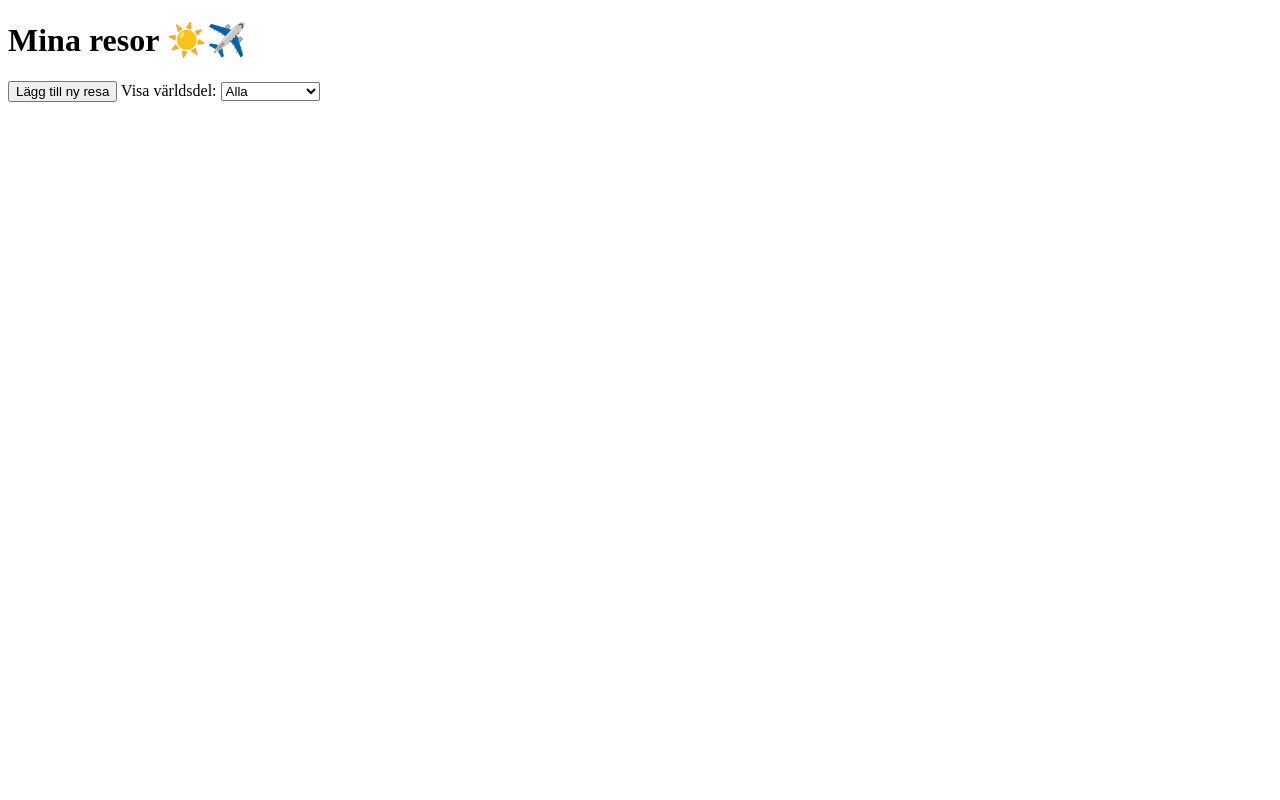
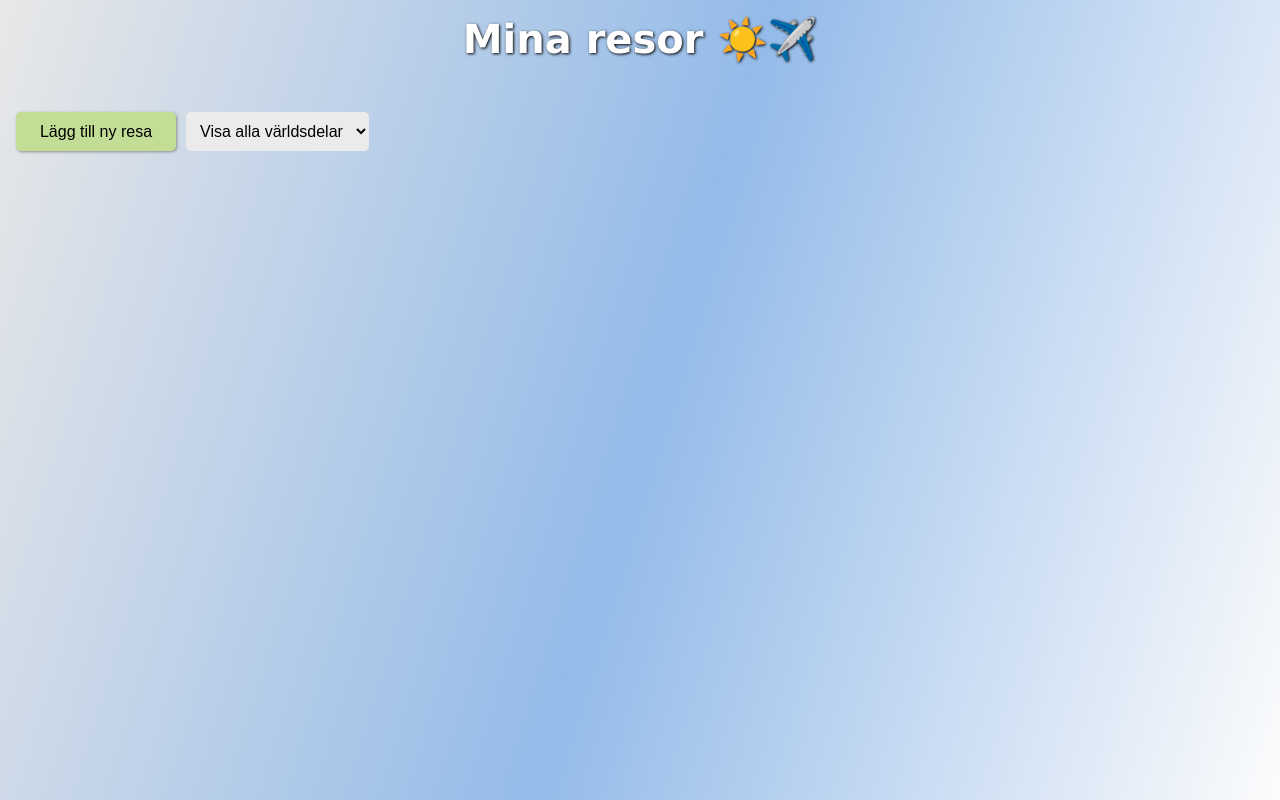
Before and after one commit to hannakinnander/CRUD_application, a website: page index.html in a window 1280 px wide. Drawn offline with Linux system fonts and the light colour scheme.

Commit message:
added background, font for header, button-styling and flex for main content

```diff
--- a/index.html
+++ b/index.html
@@ -14,9 +14,8 @@
     <main>
         <div class="menu">
             <button class="addDestination">Lägg till ny resa</button>
-            <label for="continentSelector">Visa världsdel:</label>
             <select id="continentSelector">
-                <option value="">Alla</option>
+                <option value="">Visa alla världsdelar</option>
                 <option value="1">Asien</option>
                 <option value="2">Afrika</option>
                 <option value="3">Nordamerika</option>
--- a/style.css
+++ b/style.css
@@ -0,0 +1,65 @@
+* {
+    margin: 0;
+    padding: 0;
+    box-sizing: border-box;
+}
+body {
+    background: #fcfcfc;
+    background: linear-gradient(287deg, rgba(252, 252, 252, 1) 0%, rgba(148, 187, 233, 1) 49%, rgba(232, 232, 232, 1) 100%);background-color: rgb(224, 255, 255);
+    height: 100vh;
+    background-size: cover;
+    background-repeat: no-repeat;
+}
+header {
+    height: 6rem;
+    padding: 1rem;
+}
+
+header h1 {
+    font-size: 2.5rem;
+    font-family:Verdana, Geneva, Tahoma, sans-serif;
+    color:rgb(255, 255, 255);
+    text-align: center;
+    text-shadow: 1px 1px 3px black;
+}
+
+}
+main {
+    display: flex;
+    flex-direction: column;
+
+}
+.menu {
+    padding: 1rem;
+    display: flex;
+    gap: 10px;
+
+}
+.menu button {
+    width: 10rem;
+    font-size: 1rem;
+    padding: 10px;
+    border: none;
+    border-radius: 5px;
+    box-shadow: 1px 1px 3px rgb(139, 139, 139);
+    background-color: rgb(194, 221, 150);
+}
+.menu button:hover {
+    cursor: pointer;
+    transform: translateY(-2px);
+    background-color: rgb(208, 236, 161);
+}
+
+.menu select {
+    width: fit-content;
+    font-size: 1rem;
+    padding: 10px;
+    border: none;
+    border-radius: 5px;
+    background-color: #ebebeb;
+}
+.menu select:hover {
+    cursor: pointer;
+    transform: translateY(-2px);
+    background-color: rgb(247, 247, 247);
+}
```
